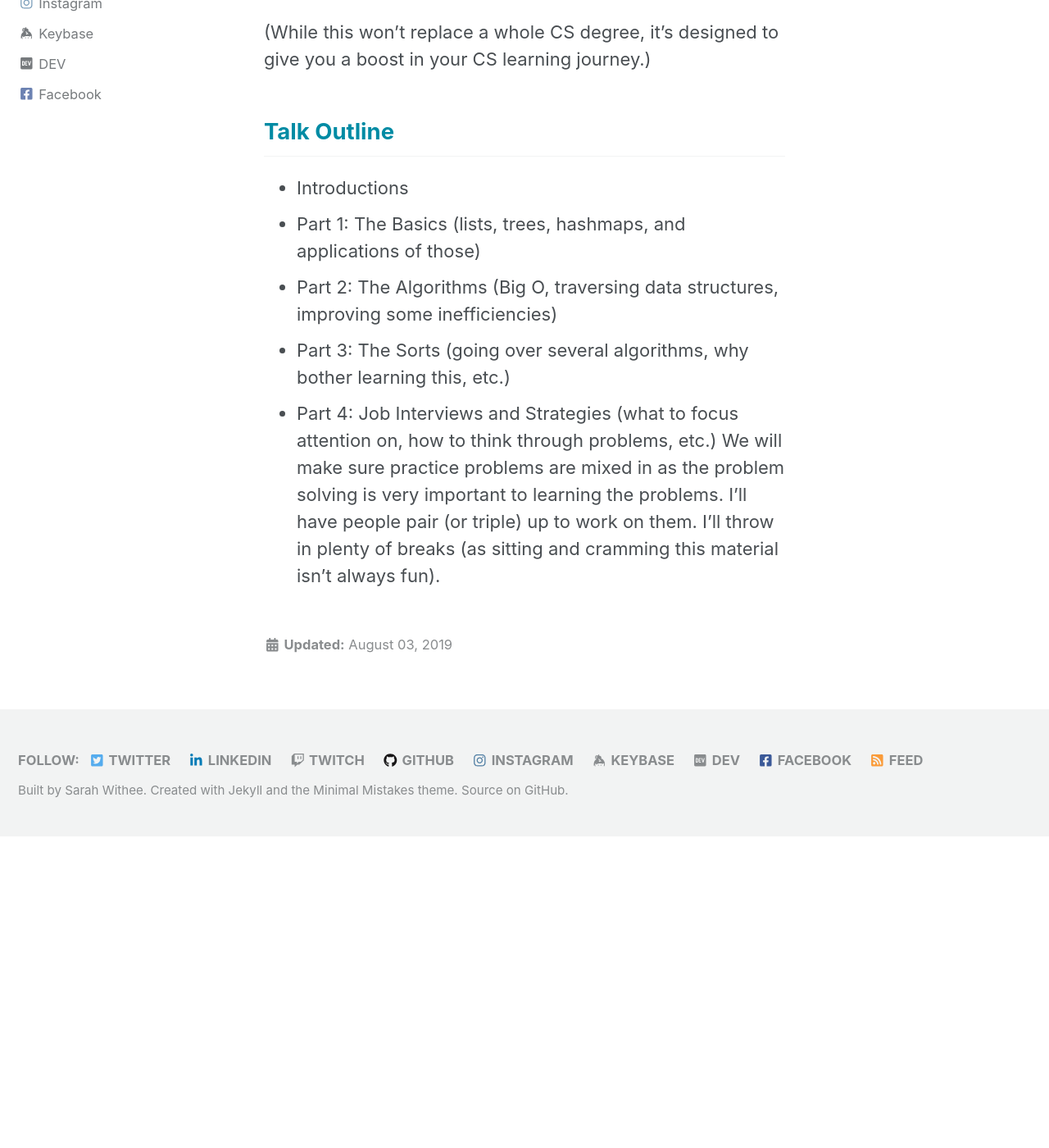
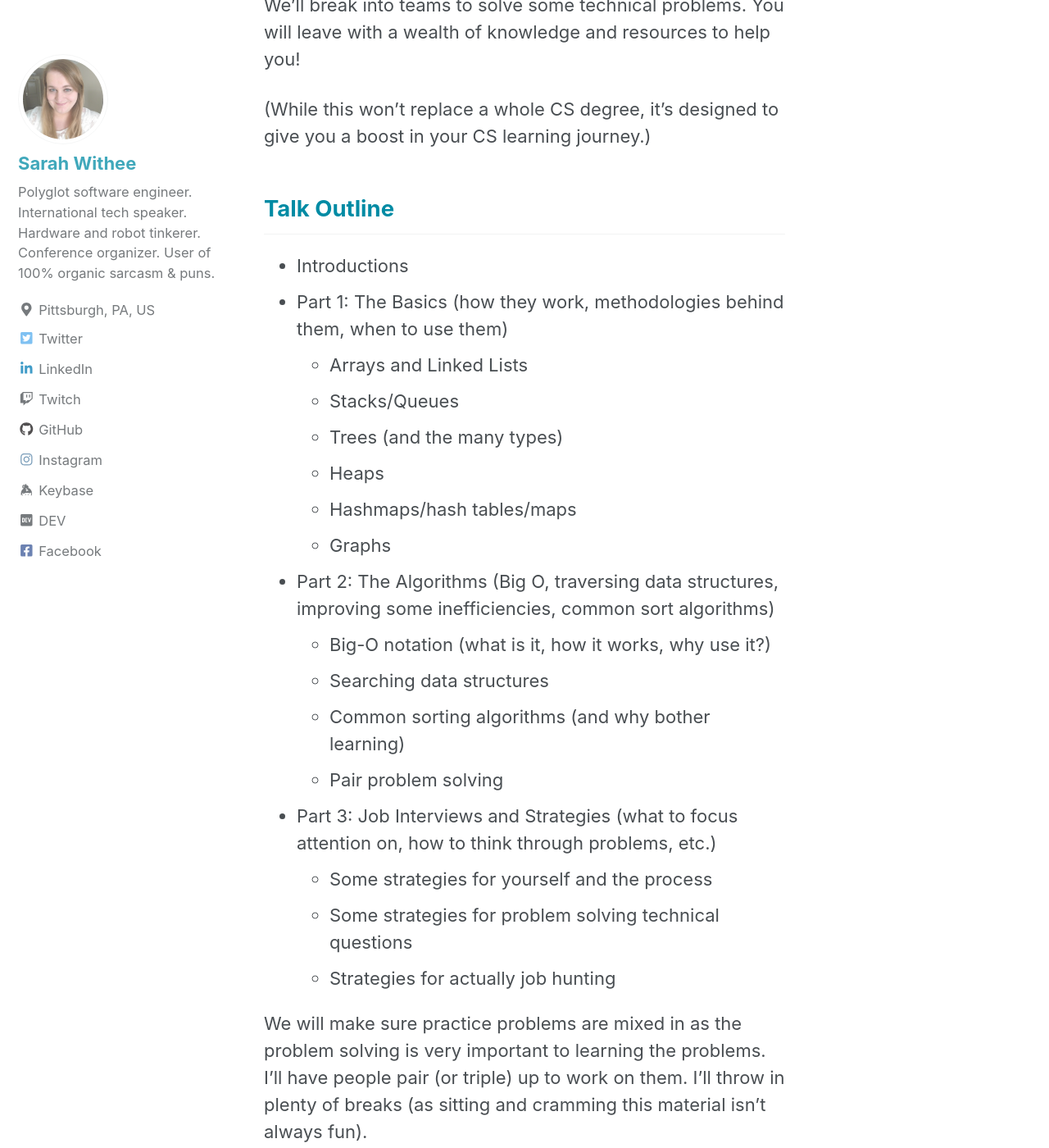
Before and after one commit to geekygirlsarah/geekygirlsarah.com, a Jekyll site: the page built from _pages/speaking/wtf-is-a-hashtriestackfiltermap.md, in a window 1280 px wide and 1400 px high, scrolled down 1471 px. Shown: the whole window at 82% size. Built offline with Jekyll 4.4.1, drawn with Linux system fonts in a browser that asks for light colours; cached includes are drawn as plain includes; nearby versions of some CDN libraries; comment, search, counter and statistics services are not loaded; before the commit the page ends 2491 px from its top, so only the background shows below that; some of the changed text lies outside the part shown.

Commit message:
Update WTF Hashtriestackfiltermap notes/links

```diff
--- a/_pages/speaking/wtf-is-a-hashtriestackfiltermap.md
+++ b/_pages/speaking/wtf-is-a-hashtriestackfiltermap.md
@@ -42,10 +44,23 @@ technical problems. You will leave with a wealth of knowledge and resources to h
 ## Talk Outline
 
 - Introductions
-- Part 1: The Basics (lists, trees, hashmaps, and applications of those)
-- Part 2: The Algorithms (Big O, traversing data structures, improving some inefficiencies)
-- Part 3: The Sorts (going over several algorithms, why bother learning this, etc.)
-- Part 4: Job Interviews and Strategies (what to focus attention on, how to think through problems, etc.)
+- Part 1: The Basics (how they work, methodologies behind them, when to use them)
+    - Arrays and Linked Lists
+    - Stacks/Queues
+    - Trees (and the many types)
+    - Heaps
+    - Hashmaps/hash tables/maps
+    - Graphs
+- Part 2: The Algorithms (Big O, traversing data structures, improving some inefficiencies, common sort algorithms)
+     - Big-O notation (what is it, how it works, why use it?)
+     - Searching data structures
+     - Common sorting algorithms (and why bother learning)
+     - Pair problem solving
+- Part 3: Job Interviews and Strategies (what to focus attention on, how to think through problems, etc.)
+    - Some strategies for yourself and the process
+    - Some strategies for problem solving technical questions
+    - Strategies for actually job hunting
+
 We will make sure practice problems are mixed in as the problem solving is very important to learning the problems.
 I'll have people pair (or triple) up to work on them. I'll throw in plenty of breaks (as sitting and cramming this
 material isn't always fun).
```
Also changed, not shown: other parts of _pages/speaking/wtf-is-a-hashtriestackfiltermap.md (+4 -2 lines).
